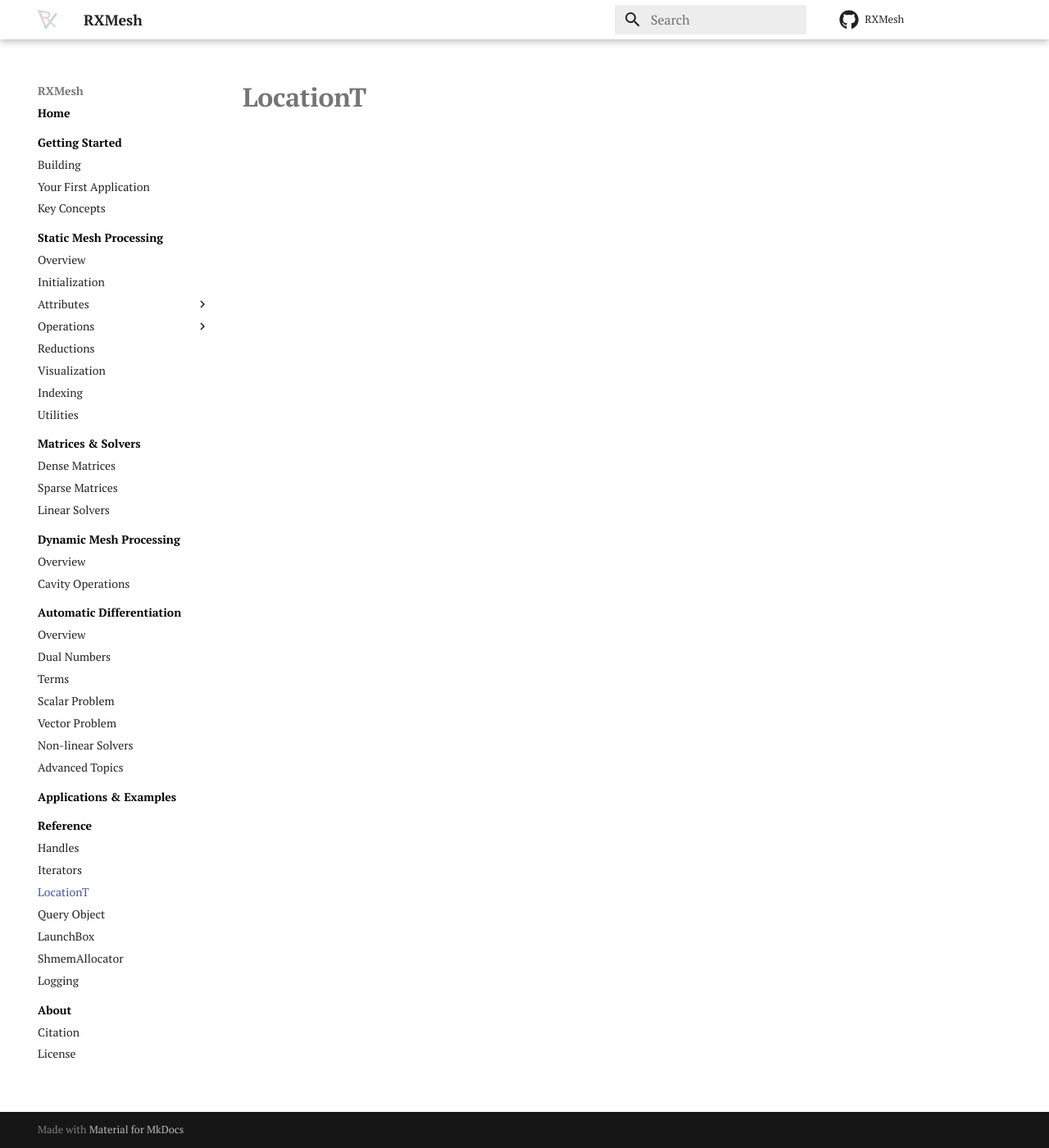
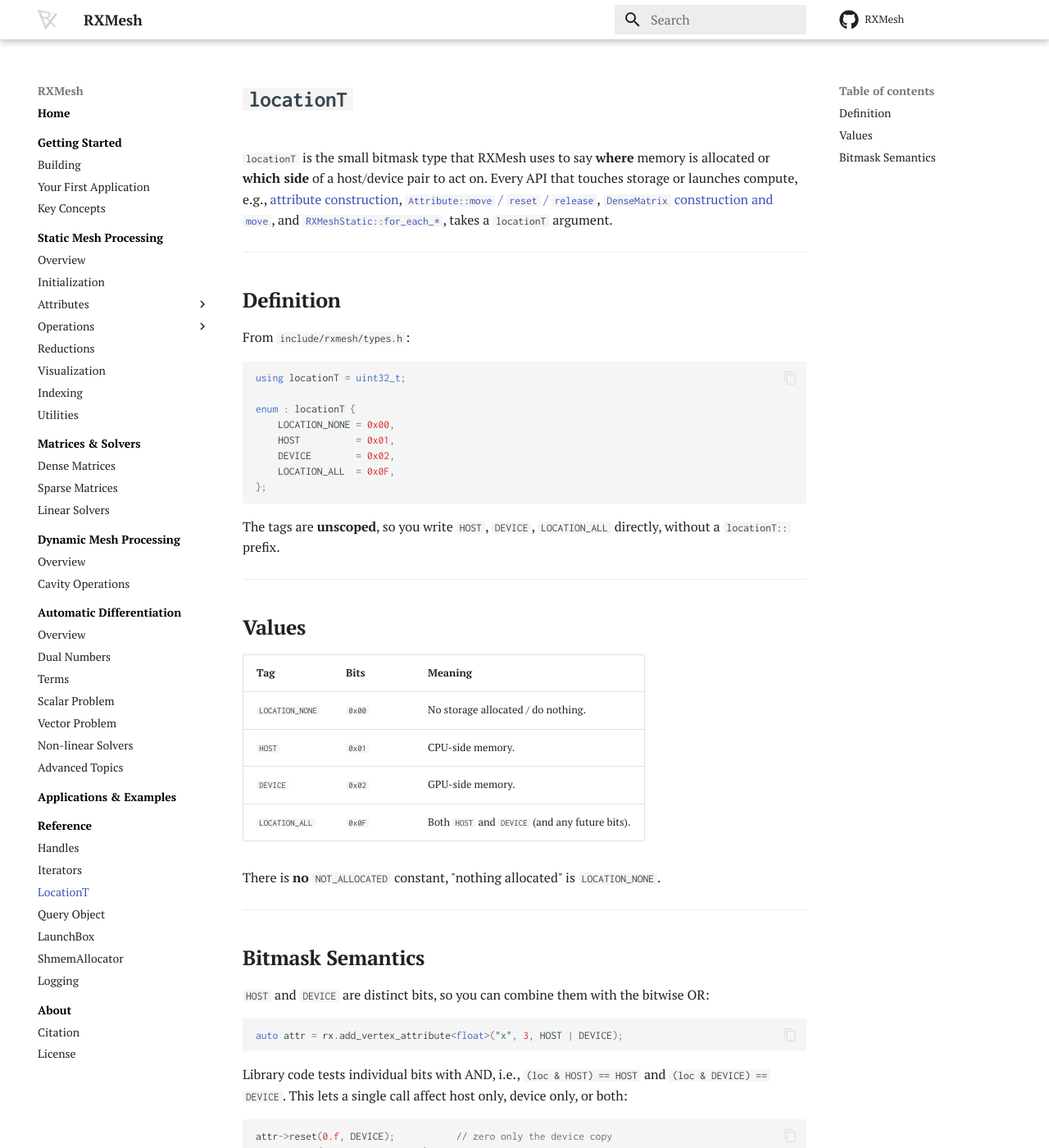
Before and after one commit to Ahdhn/RXMeshDocs, an MkDocs documentation site: the page built from docs/rxmesh/location_t.md, in a window 1280 px wide and 1400 px high. Shown: the whole window at 82% size. Built offline with MkDocs 1.6.1 and Material for MkDocs 9.7.7, drawn with Linux system fonts in a browser that asks for light colours; comment, search, counter and statistics services are not loaded; some of the changed text lies outside the part shown.

Commit message:
Update location_t.md

````diff
--- a/docs/rxmesh/location_t.md
+++ b/docs/rxmesh/location_t.md
@@ -1 +1,55 @@
-# **LocationT**
+# **`locationT`**
+
+`locationT` is the small bitmask type that RXMesh uses to say **where** memory is allocated or **which side** of a host/device pair to act on. Every API that touches storage or launches compute, e.g., [attribute construction](managing_attributes.md), [`Attribute::move` / `reset` / `release`](working_with_attributes.md), [`DenseMatrix` construction and `move`](dense_matrices.md), and [`RXMeshStatic::for_each_*`](for_each.md#element-wise-for_each), takes a `locationT` argument.
+
+---
+
+## **Definition**
+
+From `include/rxmesh/types.h`:
+
+```cpp
+using locationT = uint32_t;
+
+enum : locationT {
+    LOCATION_NONE = 0x00,
+    HOST          = 0x01,
+    DEVICE        = 0x02,
+    LOCATION_ALL  = 0x0F,
+};
+```
+
+The tags are **unscoped**, so you write `HOST`, `DEVICE`, `LOCATION_ALL` directly, without a `locationT::` prefix.
+
+---
+
+## **Values**
+
+| Tag | Bits | Meaning |
+|-----|------|---------|
+| `LOCATION_NONE` | `0x00` | No storage allocated / do nothing. |
+| `HOST` | `0x01` | CPU-side memory. |
+| `DEVICE` | `0x02` | GPU-side memory. |
+| `LOCATION_ALL` | `0x0F` | Both `HOST` and `DEVICE` (and any future bits). |
+
+There is **no** `NOT_ALLOCATED` constant, "nothing allocated" is `LOCATION_NONE`.
+
+---
+
+## **Bitmask Semantics**
+
+`HOST` and `DEVICE` are distinct bits, so you can combine them with the bitwise OR:
+
+```cpp
+auto attr = rx.add_vertex_attribute<float>("x", 3, HOST | DEVICE);
+```
+
+Library code tests individual bits with AND, i.e., `(loc & HOST) == HOST` and `(loc & DEVICE) == DEVICE`. This lets a single call affect host only, device only, or both:
+
+```cpp
+attr->reset(0.f, DEVICE);           // zero only the device copy
+attr->reset(1.f, HOST | DEVICE);    // zero both copies
+```
+
+??? note "`std::string location_to_string(locationT location)`"
+    Returns `"NONE"`, `"HOST"`, `"DEVICE"`, or `"ALL"` for the four canonical values. Unknown bit combinations log an error and return an empty string, so this is only suitable for the named single-flag values, not arbitrary masks.
````
